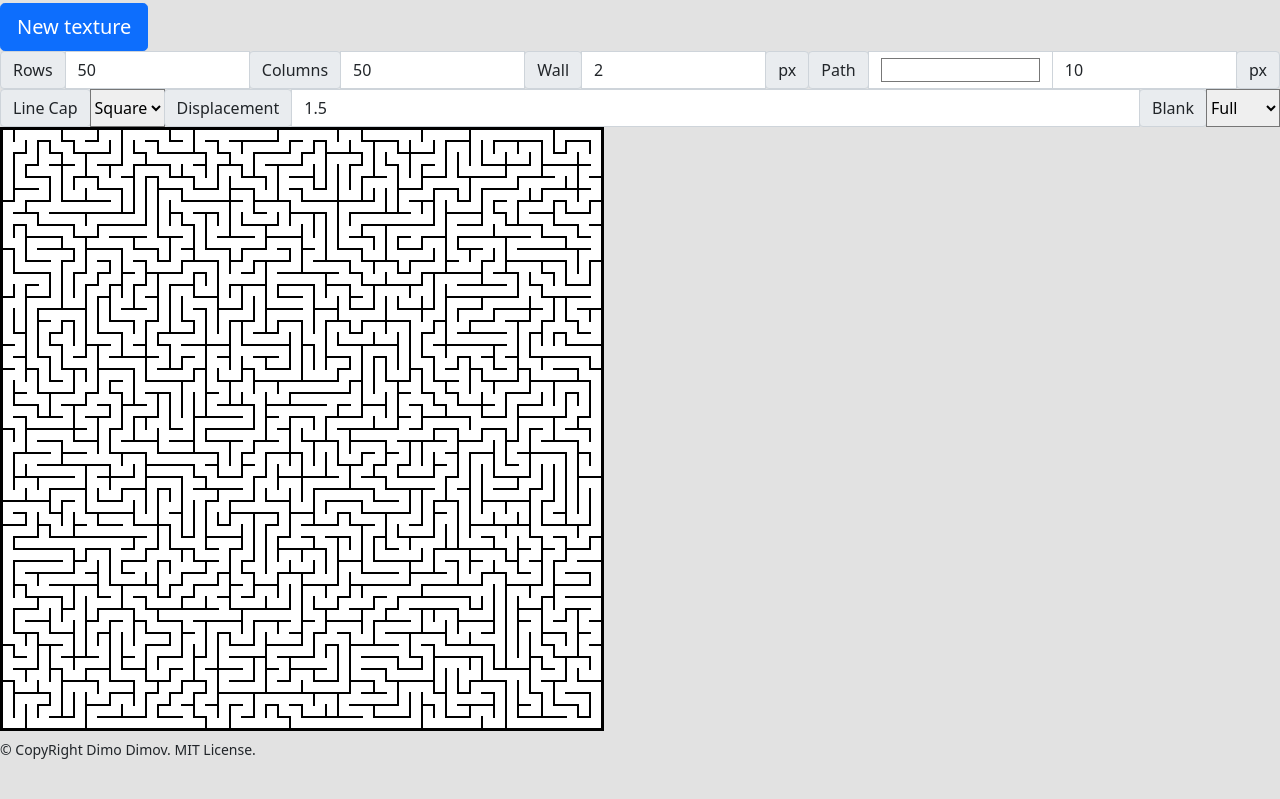
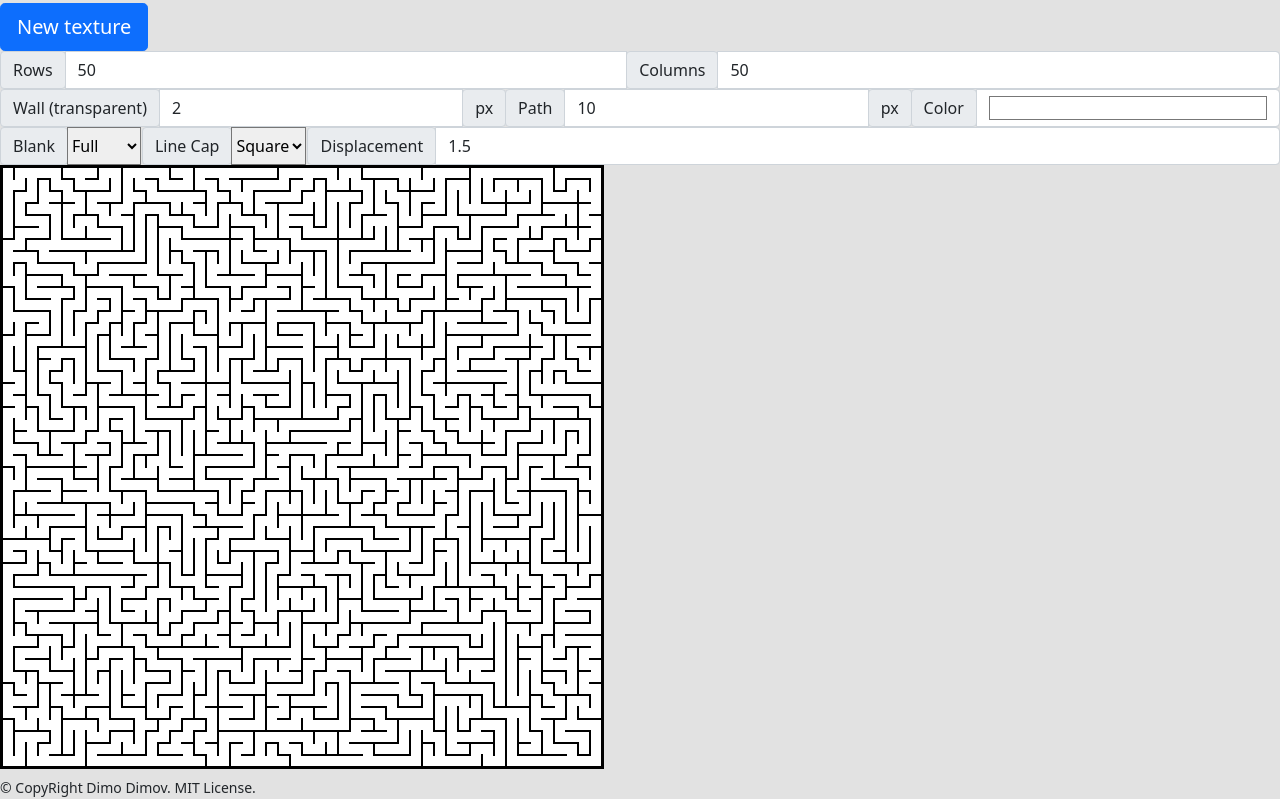
Before and after one commit to DimovDimo/maze-textures, a plain HTML site: page app/index.html in a window 1280 px wide. Shown: the part 53-852 px from the top of the page. Before the commit the page ends 814 px from the top, so only its background shows below. Drawn offline with nearby package versions, Linux system fonts and the light colour scheme.

Commit message:
edited html form

```diff
--- a/app/index.html
+++ b/app/index.html
@@ -25,8 +25,10 @@
 					<span class="input-group-text">Columns</span>
 				</div>
 				<input type="number" class="form-control" id="maze-columns" min="1" value="50">
+			</div>
+			<div class="input-group">
 				<div class="input-group-prepend">
-					<span class="input-group-text">Wall</span>
+					<span class="input-group-text">Wall (transparent)</span>
 				</div>
 				<input type="number" class="form-control" id="maze-wall" min="1" value="2">
 				<div class="input-group-append">
@@ -36,13 +38,25 @@
 				<div class="input-group-prepend">
 					<span class="input-group-text">Path</span>
 				</div>
-				<input type="color" class="form-control" id="maze-path-color" value="#ffffff">
 				<input type="number" class="form-control" id="maze-path" min="1" value="10">
 				<div class="input-group-append">
 					<span class="input-group-text">px</span>
 				</div>
+				<div class="input-group-prepend">
+					<span class="input-group-text">Color</span>
+				</div>
+				<input type="color" class="form-control" id="maze-path-color" value="#ffffff">
 			</div>
 			<div class="input-group">
+				<div class="input-group-prepend">
+					<span class="input-group-text">Blank</span>
+				</div>
+				<select class="custom-select" id="blank">
+					<option value="-1">Slice</option>
+					<option value="0" selected>Full</option>
+					<option value="1">Spaces</option>
+				</select>
+
 				<div class="input-group-prepend">
 					<label class="input-group-text" for="line-cap">Line Cap</label>
 				</div>
@@ -51,19 +65,11 @@
 					<option value="round">Round</option>
 					<option value="square" selected>Square</option>
 				</select>
+
 				<div class="input-group-prepend">
 					<span class="input-group-text">Displacement</span>
 				</div>
-				<input type="number" class="form-control" id="displacement" value="1.5">
-
-				<div class="input-group-prepend">
-					<span class="input-group-text">Blank</span>
-				</div>
-				<select class="custom-select" id="blank">
-					<option value="-1">Slice</option>
-					<option value="0" selected>Full</option>
-					<option value="1">Spaces</option>
-				</select>
+				<input type="number" class="form-control" id="displacement" min="0.1" step="0.1" value="1.5">
 			</div>
 		</form>
 		<canvas id="maze-texture"></canvas>
--- a/app/resources/css/styles.css
+++ b/app/resources/css/styles.css
@@ -9,3 +9,7 @@ canvas {
 #maze-path-color {
     height: auto;
 }
+
+select {
+    margin-right: 2px;
+}
```
